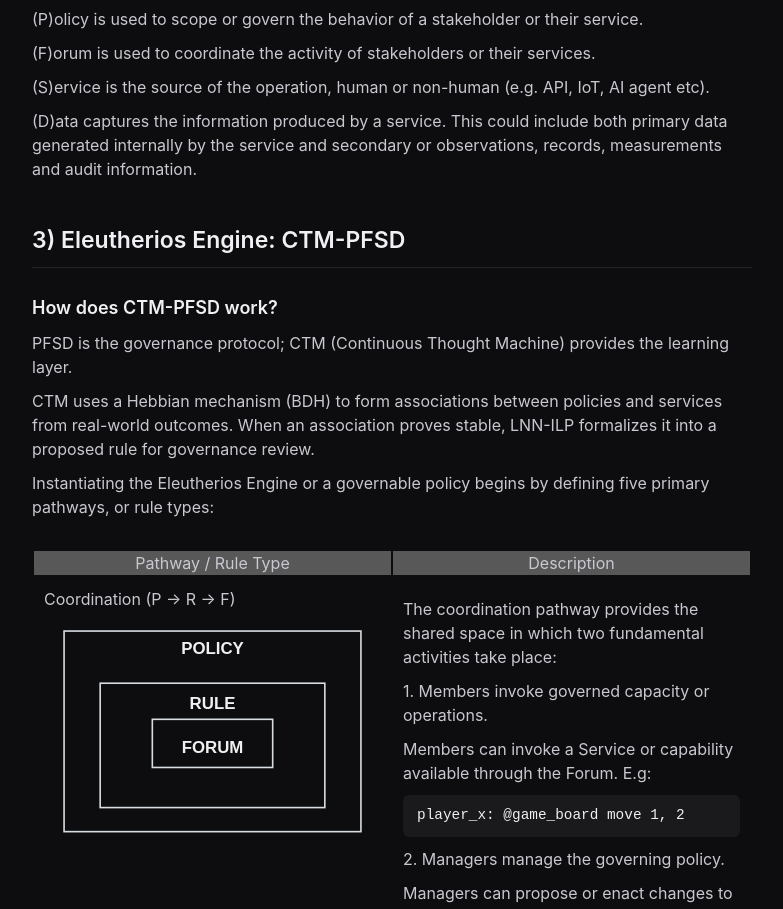
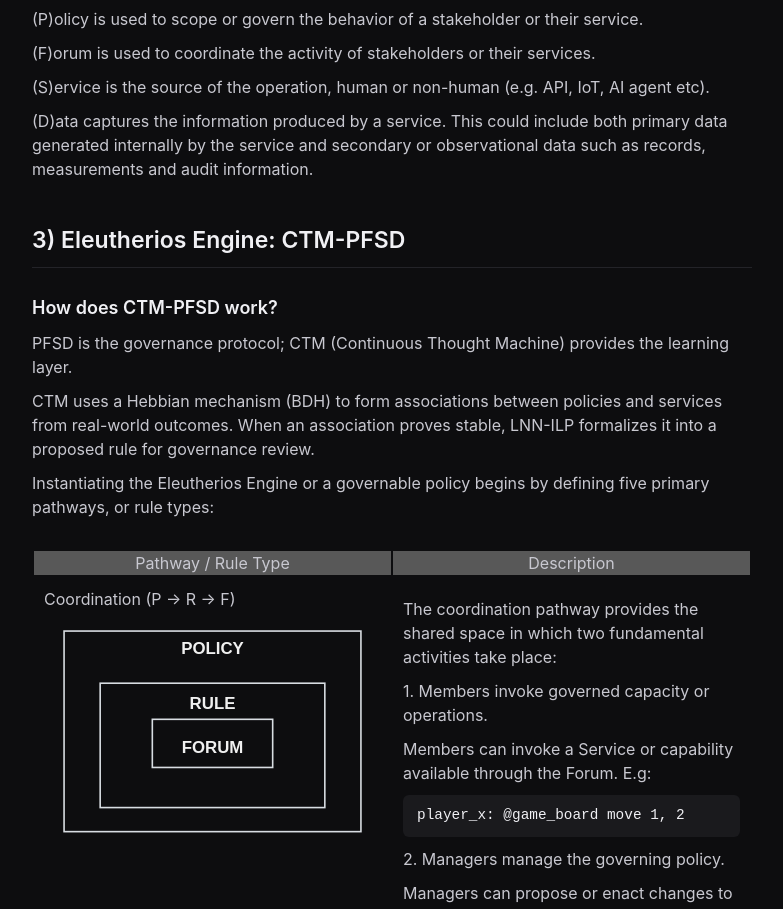
Before and after one commit to aletheon/eleutherios-docs, a plain HTML site: page index.html in a window 1280 px wide. Shown: the part 5692-6601 px from the top of the page, without its empty margins (248-1031 px from the left). Drawn offline with Linux system fonts and the light colour scheme.

Commit message:
describe what changed

```diff
--- a/index.html
+++ b/index.html
@@ -1918,7 +1918,7 @@ main svg { max-width: 100%; height: auto; }
 
           <p>(S)ervice is the source of the operation, human or non-human (e.g. API, IoT, AI agent etc).</p>
 
-          <p>(D)ata captures the information produced by a service.  This could include both primary data generated internally by the service and secondary or observations, records, measurements and audit information.</p>
+          <p>(D)ata captures the information produced by a service.  This could include both primary data generated internally by the service and secondary or observational data such as records, measurements and audit information.</p>
         </section>
       </section>
 
```
